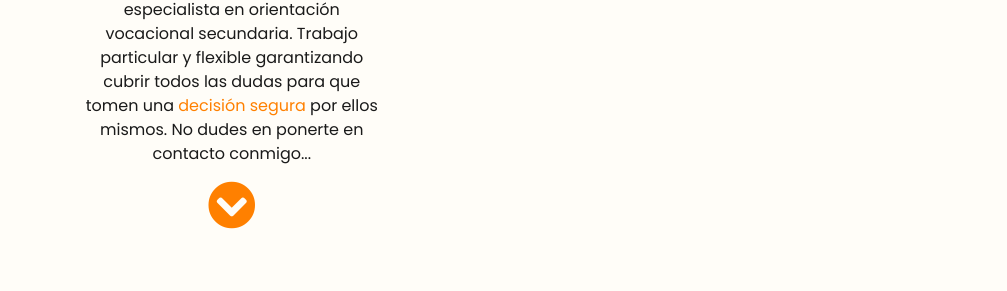
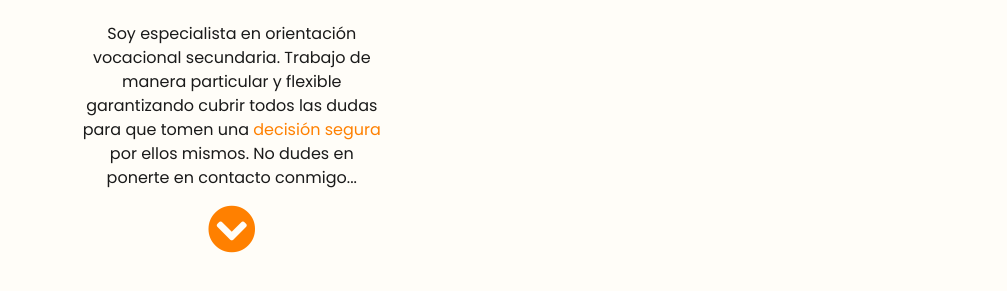
Before and after one commit to Joaco-gavernet/daniela-coaching, a plain HTML site: page index.html in a window 1280 px wide. Shown: the part 895-1186 px from the top of the page, 273-1280 px from the left. Drawn offline with nearby package versions, Linux system fonts and the light colour scheme.

Commit message:
Adjustments in text content on about section.

```diff
--- a/index.html
+++ b/index.html
@@ -85,7 +85,7 @@
       <img src="img/foto-perfil-m.png" alt="Daniela" class="img-profile">
       <img src="img/dialog-box-mobile.png" alt="dialog box" class="img-dialog">
       <p class="content__text">
-        Hola! Soy <span class="daniela">Daniela Diaz Erbetta</span> de C<span>o</span>aching v<span>o</span>caci<span>o</span>nal. <br> y me especializo en orientación vocacional para chicos en los ultimos años del secundario. Actualmente trabajo de manera completamente personalizada y me garantizo de cubrir todos las dudas para que tomen una <span>decisión segura</span> por ellos mismos. No dudes en ponerte en contacto conmigo... <span><a href="#section4" class="content__cta fas fa-3x fa-chevron-circle-down"></a></span>
+        Hola! Soy <span class="daniela">Daniela Diaz Erbetta</span> de C<span>o</span>aching v<span>o</span>caci<span>o</span>nal.  <br> <br> Soy especialista en orientación vocacional secundaria. Trabajo de manera particular y flexible garantizando cubrir todos las dudas para que tomen una <span>decisión segura</span> por ellos mismos. No dudes en ponerte en contacto conmigo... <span><a href="#section4" class="content__cta fas fa-3x fa-chevron-circle-down"></a></span>
       </p>
     </div>
 
@@ -95,7 +95,7 @@
         <div class="dialog-container">
           <img class="dialog-container__img" src="img/dialog-box-desktop.png" alt="dialog box">
           <p class="content__text text-desktop">
-            Hola! Soy <span class="daniela">Daniela Diaz Erbetta</span> de C<span>o</span>aching v<span>o</span>caci<span>o</span>nal. <br> especialista en orientación vocacional secundaria. Trabajo particular y flexible garantizando cubrir todos las dudas para que tomen una <span>decisión segura</span> por ellos mismos. No dudes en ponerte en contacto conmigo... <span><a href="#section4b" class="content__cta fas fa-3x fa-chevron-circle-down"></a></span>
+            Hola! Soy <span class="daniela">Daniela Diaz Erbetta</span> de C<span>o</span>aching v<span>o</span>caci<span>o</span>nal. <br> <br> Soy especialista en orientación vocacional secundaria. Trabajo de manera particular y flexible garantizando cubrir todos las dudas para que tomen una <span>decisión segura</span> por ellos mismos. No dudes en ponerte en contacto conmigo... <span><a href="#section4b" class="content__cta fas fa-3x fa-chevron-circle-down"></a></span>
           </p>
         </div>
       </div>
```
